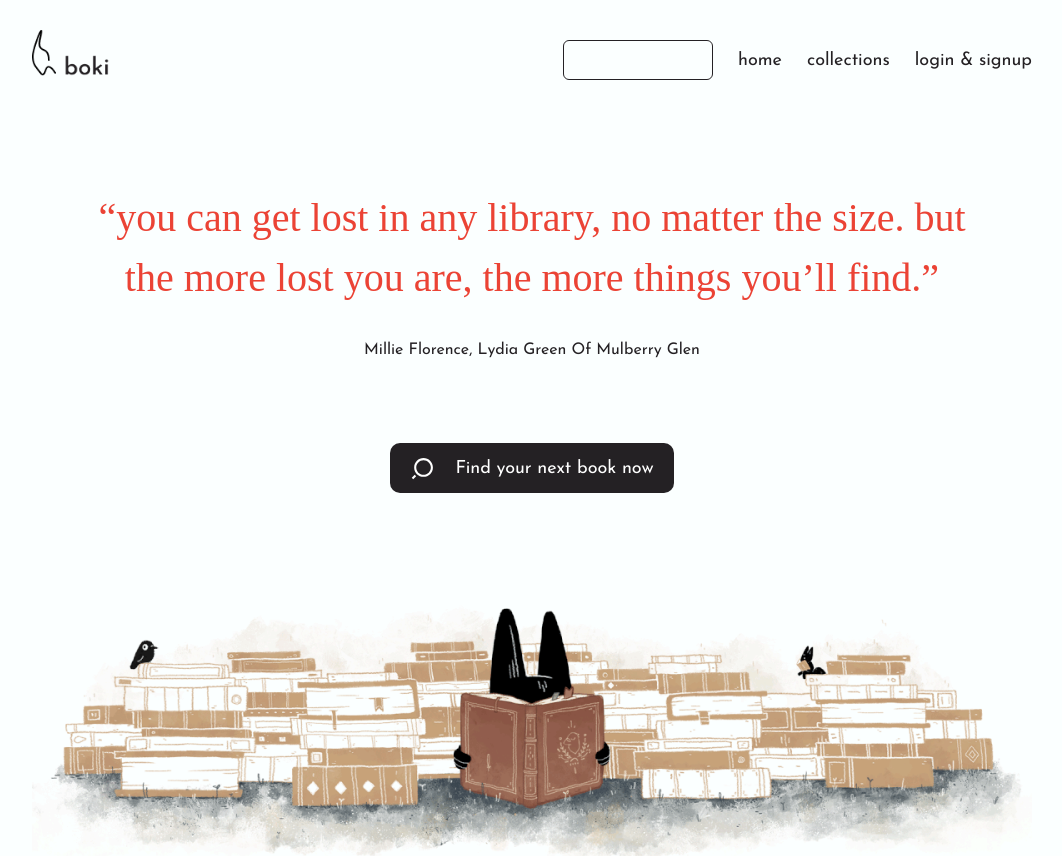
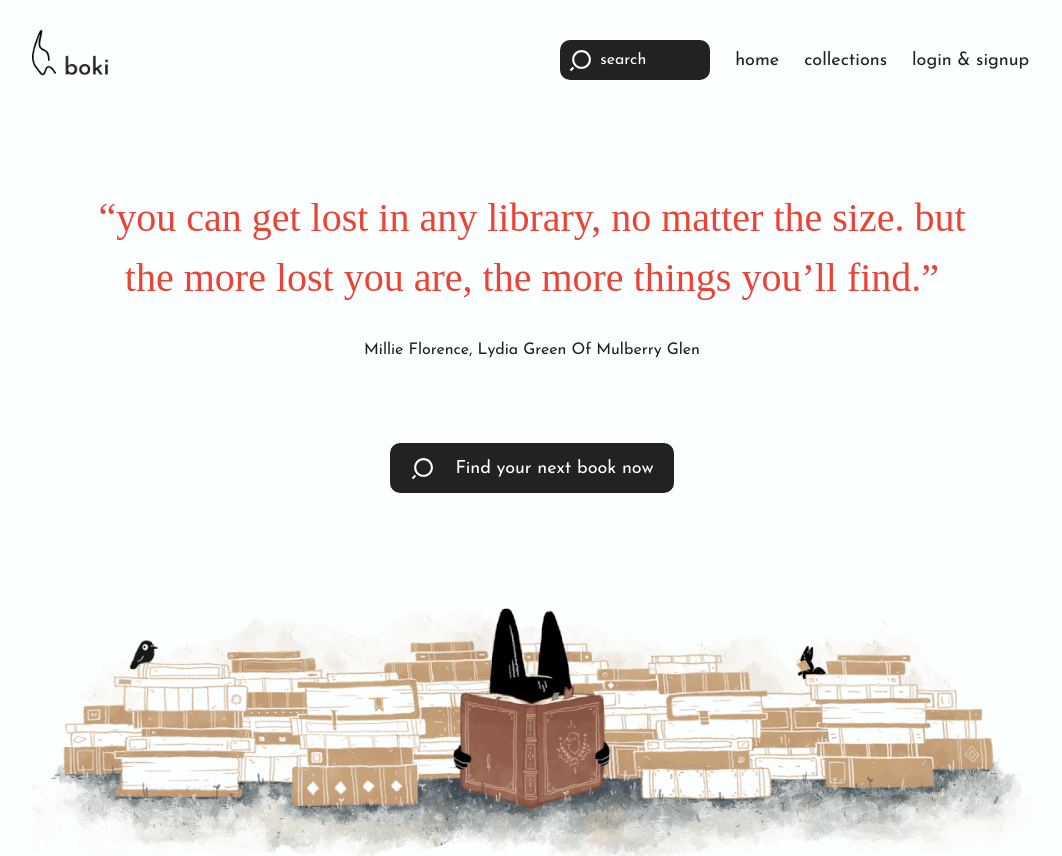
Before and after one commit to TaharBelghitriDz/boki, a Next.js app in the folder frontend/: page / in a window 1280 px wide. Shown: the top 856 px of the page, without its empty margins (108-1170 px from the left). Built offline with nearby package versions, Linux system fonts and the light colour scheme; a web font is replaced by a local one.

Commit message:
Update index.tsx

```diff
--- a/frontend/src/components/navbar/index.tsx
+++ b/frontend/src/components/navbar/index.tsx
@@ -4,10 +4,13 @@ import {
   HStack,
   Image,
   Input,
+  InputGroup,
+  InputLeftElement,
   Stack,
 } from "@chakra-ui/react";
 import { useRouter } from "next/router";
 import { useEffect, useState } from "react";
+import { SearchIcon } from "../icons";
 
 const Navbar = (props?: ChakraProps) => {
   const router = useRouter();
@@ -47,12 +50,34 @@ const Navbar = (props?: ChakraProps) => {
       >
         <Image src="/logo.png" h="50px" />
         <HStack spacing="25px" fontSize="18px">
-          <Input w="150px" colorScheme="blue" />
+          <InputGroup w="auto">
+            <InputLeftElement
+              pointerEvents="none"
+              children={
+                <HStack cursor="pointer">
+                  <SearchIcon size={25} />
+                </HStack>
+              }
+            />
+            <Input
+              w="150px"
+              colorScheme="blue"
+              border="none"
+              bg="black"
+              rounded="10px"
+              focusBorderColor="transparent"
+              placeholder="search"
+              color="white"
+            />
+          </InputGroup>
+
           <Box cursor="pointer" onClick={() => router.push("/login")}>
             home
           </Box>
           <Box cursor="pointer">collections</Box>
-          <Box cursor="pointer">login & signup</Box>
+          <Box cursor="pointer" width="120px">
+            login & signup
+          </Box>
         </HStack>
       </HStack>
     </Stack>
```
